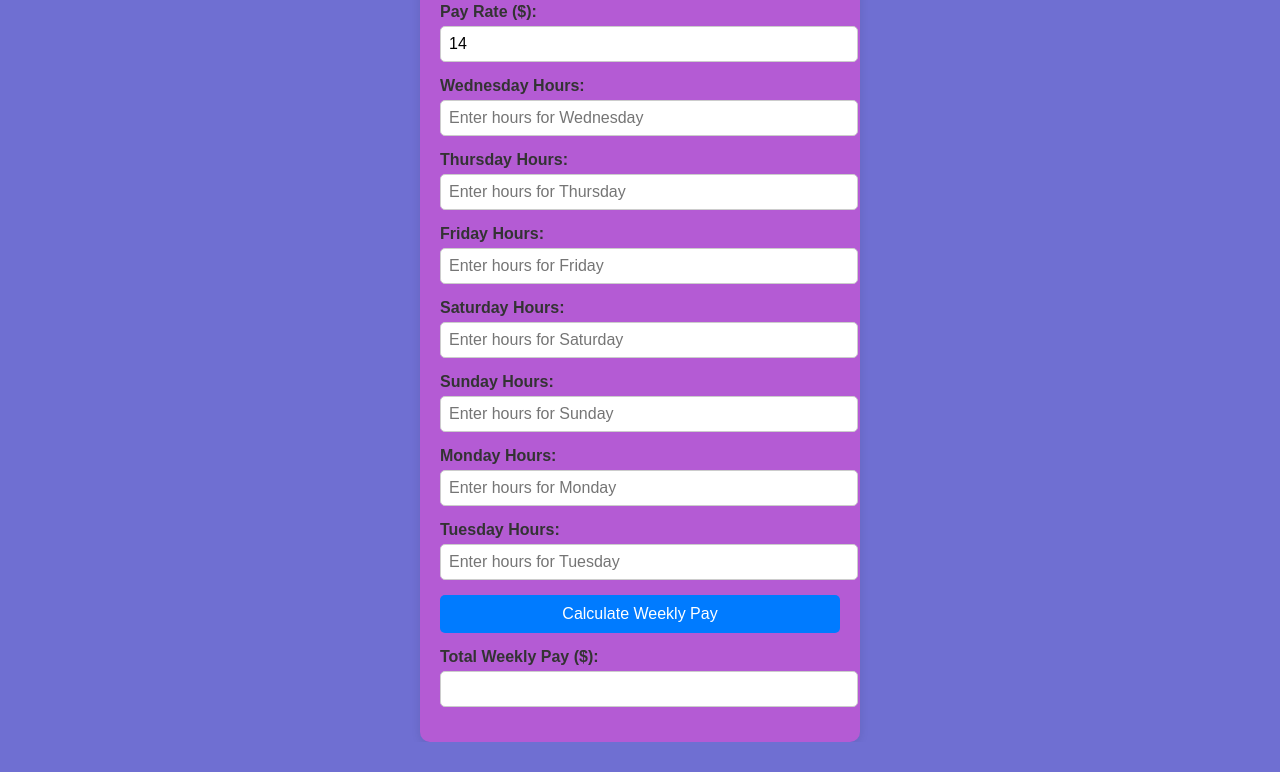
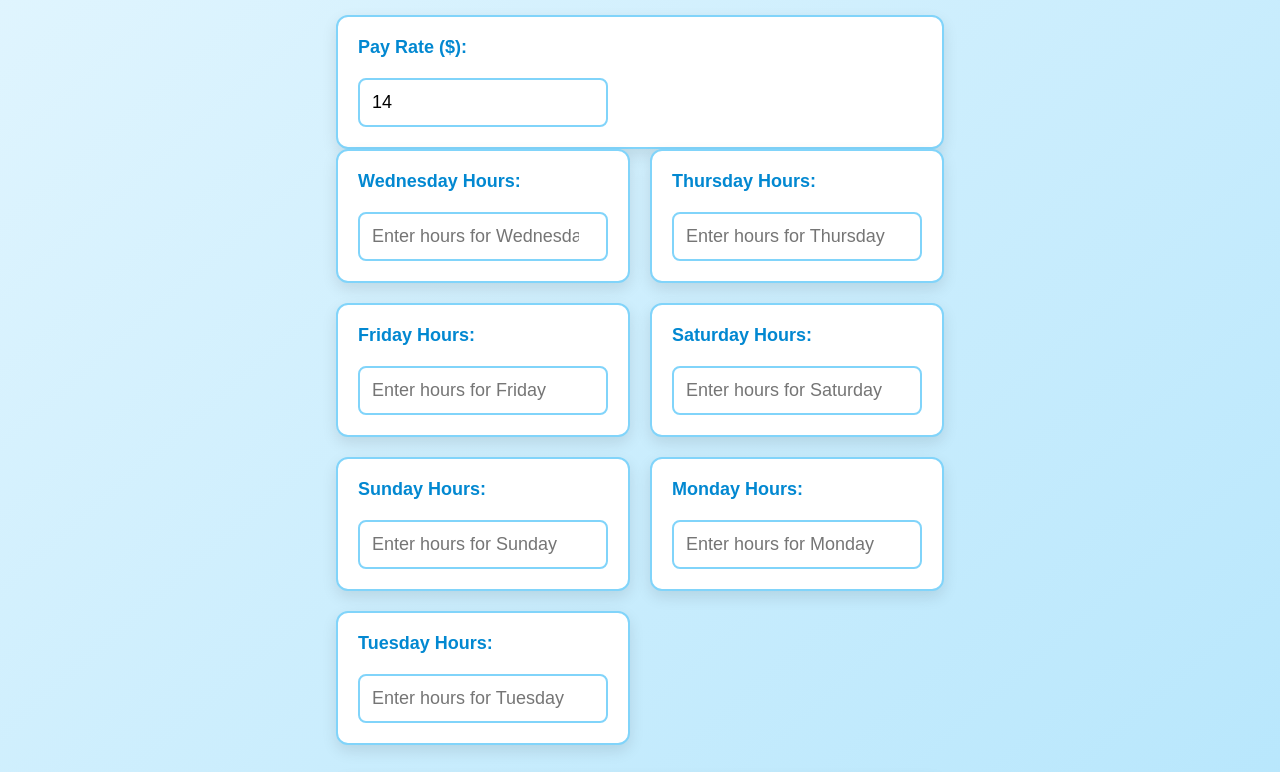
Before and after one commit to bibekraj99/weekly-pay-tracker, a plain HTML site: page index.html in a window 1280 px wide. Shown: the part 77-849 px from the top of the page. Before the commit the page ends 819 px from the top, so only its background shows below. Drawn offline with Linux system fonts and the light colour scheme.

Commit message:
Update styles.css

```diff
--- a/styles.css
+++ b/styles.css
@@ -1,58 +1,132 @@
-body {
-    font-family: Arial, sans-serif;
+/* Reset default styles */
+* {
     margin: 0;
     padding: 0;
-    background-color: #6f6fd2;
-    color: #333333;
+    box-sizing: border-box;
+}
+
+/* Body styling */
+body {
+    font-family: 'Arial', sans-serif;
+    background-color: #e1f5fe; /* Light blue background */
+    padding: 20px;
     display: flex;
     justify-content: center;
     align-items: center;
-    height: 100vh;
+    min-height: 100vh;
+    flex-direction: column;
+    background-image: linear-gradient(to bottom right, #e1f5fe, #b3e5fc);
 }
 
-.container {
-    background: #b45bd4;
-    padding: 20px;
-    border-radius: 10px;
-    box-shadow: 0 2px 10px rgba(0, 0, 0, 0.1);
-    max-width: 400px;
-    width: 100%;
+/* Header styling */
+h1 {
+    color: #1e88e5; /* Bright blue */
+    font-size: 36px;
+    margin-bottom: 30px;
+    text-align: center;
+    font-weight: 600;
+    text-shadow: 1px 1px 3px rgba(0, 0, 0, 0.1);
 }
 
-h1 {
-    text-align: center;
-    margin-bottom: 20px;
+/* Container for days inputs */
+#daysContainer {
+    display: grid;
+    grid-template-columns: repeat(2, 1fr);
+    gap: 20px;
+    margin-bottom: 30px;
+    width: 100%;
+    max-width: 700px;
 }
 
+/* Individual form groups */
 .form-group {
-    margin-bottom: 15px;
+    display: flex;
+    flex-direction: column;
+    align-items: flex-start;
+    justify-content: center;
+    background-color: #ffffff;
+    padding: 20px;
+    border-radius: 12px;
+    box-shadow: 0 6px 15px rgba(0, 0, 0, 0.1);
+    transition: all 0.3s ease;
+    border: 2px solid #81d4fa;
 }
 
-label {
-    display: block;
-    margin-bottom: 5px;
-    font-weight: bold;
+/* Hover effect for form groups */
+.form-group:hover {
+    box-shadow: 0 8px 25px rgba(0, 0, 0, 0.2);
+    border-color: #4caf50;
 }
 
-input {
-    width: 100%;
-    padding: 8px;
-    border: 1px solid #ccc;
-    border-radius: 5px;
-    font-size: 16px;
+/* Label styling */
+label {
+    font-size: 18px;
+    font-weight: bold;
+    color: #0288d1; /* Dark blue */
+    margin-bottom: 10px;
 }
 
-button {
+/* Input field styling */
+input[type="number"], input[type="text"] {
+    padding: 12px;
     width: 100%;
-    padding: 10px;
-    background-color: #007bff;
-    color: #fff;
-    border: none;
-    border-radius: 5px;
-    font-size: 16px;
-    cursor: pointer;
+    max-width: 250px;
+    font-size: 18px;
+    margin-top: 10px;
+    border-radius: 8px;
+    border: 2px solid #81d4fa;
+    outline: none;
+    transition: border-color 0.3s ease, background-color 0.3s ease;
 }
 
+/* Input focus effect */
+input[type="number"]:focus, input[type="text"]:focus {
+    border-color: #00c853; /* Green */
+    background-color: #e8f5e9;
+}
+
+/* Buttons styling */
+button {
+    padding: 14px 28px;
+    background-color: #27da3c; /* Red */
+    color: white;
+    border: none;
+    border-radius: 12px;
+    font-size: 18px;
+    cursor: pointer;
+    transition: background-color 0.3s ease, transform 0.3s ease;
+    margin-top: 20px;
+    width: 240px;
+    box-shadow: 0 6px 15px rgba(0, 0, 0, 0.1);
+}
+
+/* Button hover effect */
 button:hover {
-    background-color: #0056b3;
+    background-color: #d3c82f; /* Darker red */
+    transform: scale(1.05);
 }
+
+/* Disabled button */
+button:disabled {
+    background-color: #ccc;
+    cursor: not-allowed;
+}
+
+/* Footer for additional space or info */
+footer {
+    margin-top: 30px;
+    text-align: center;
+    font-size: 16px;
+    color: #444;
+}
+
+/* Responsive Design */
+@media (max-width: 600px) {
+    #daysContainer {
+        grid-template-columns: 1fr;
+    }
+
+    button {
+        width: 100%;
+    }
+}
```
